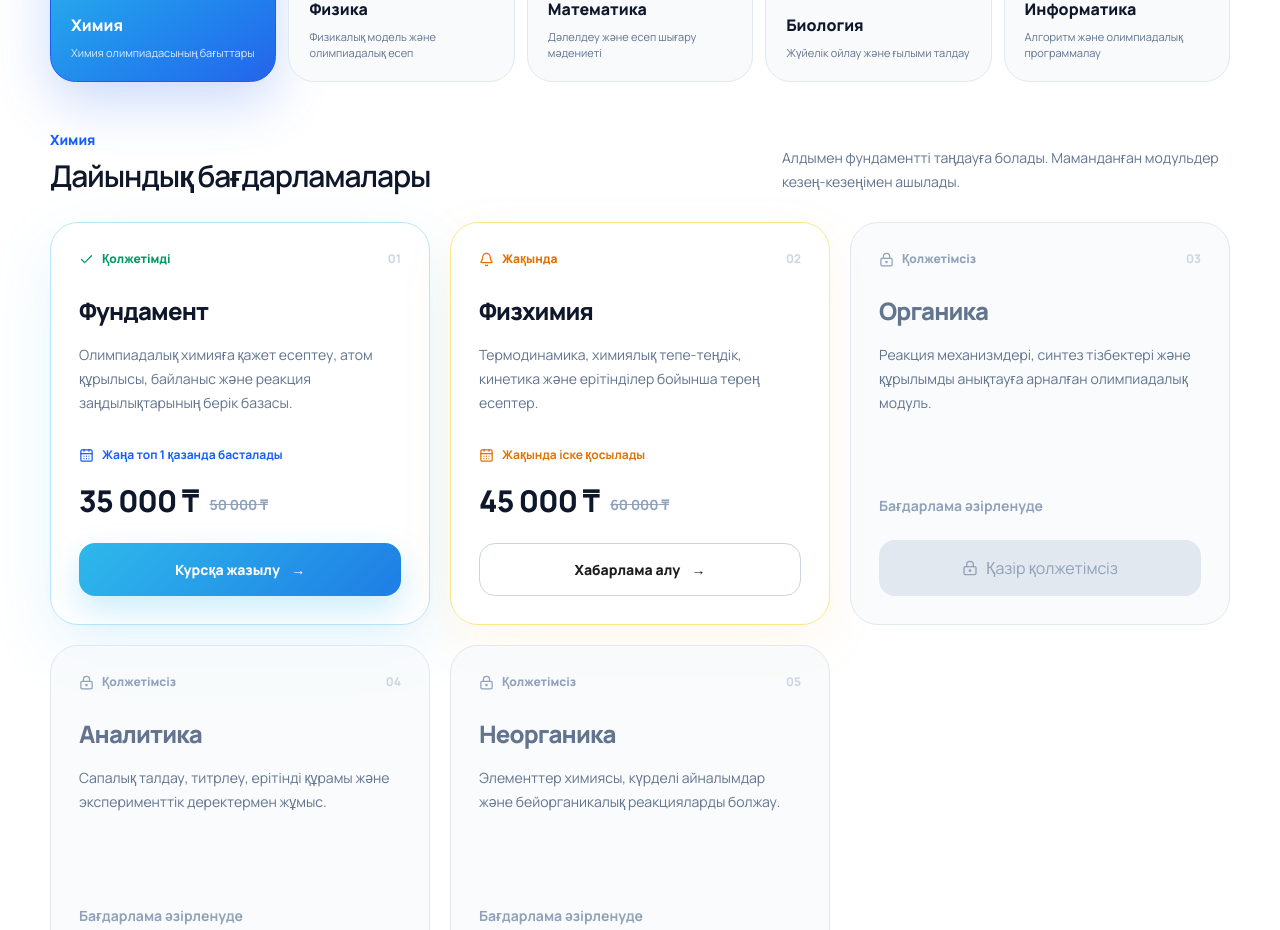
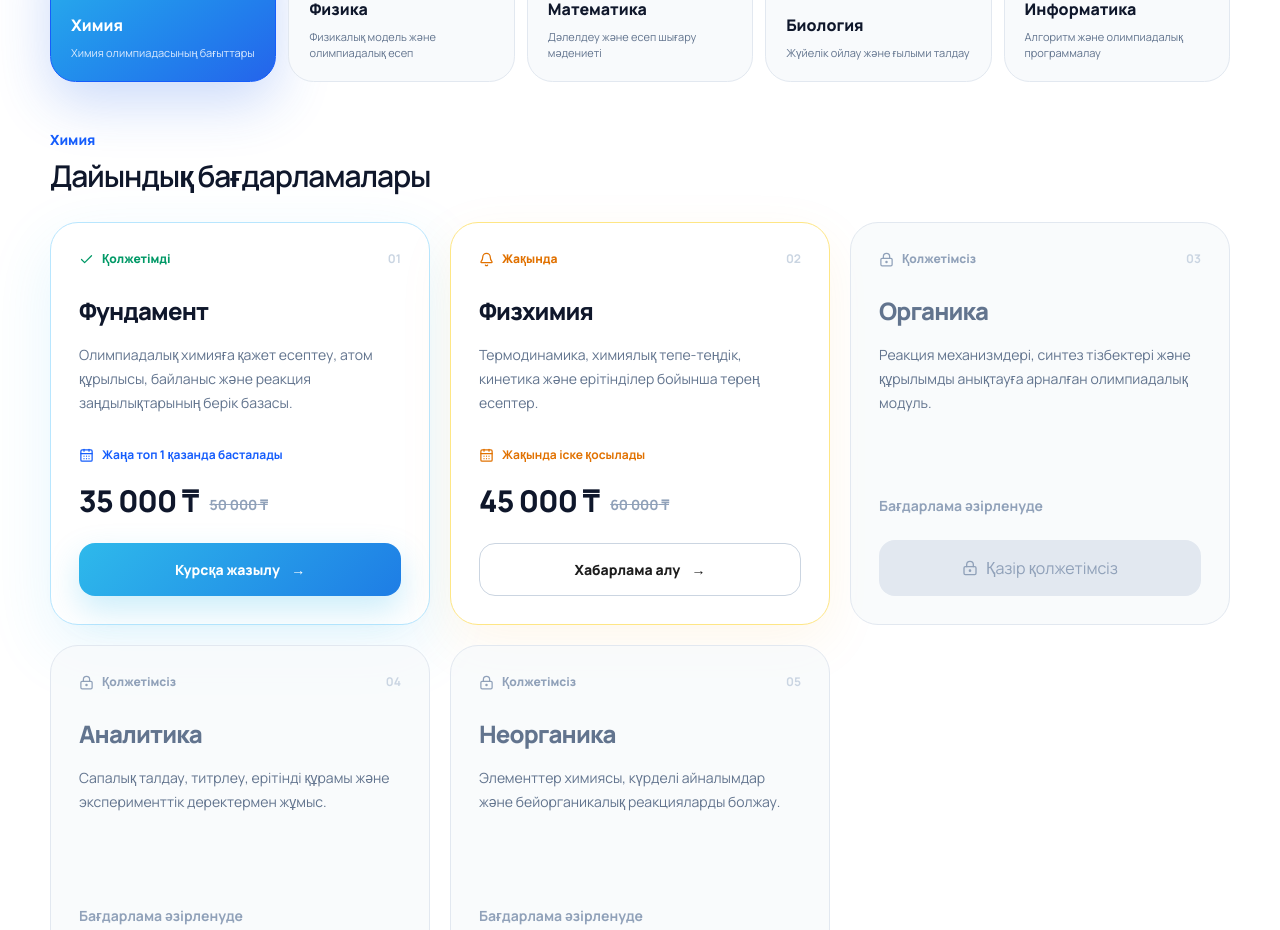
Before and after one commit to aldabergenuly/altyn-platforma, a Next.js app: page / in a window 1280 px wide. Shown: the part 5040-5970 px from the top of the page. Built offline with nearby package versions, Linux system fonts and the light colour scheme.

Commit message:
Remove subject program helper copy

```diff
--- a/app/components/Pricing.tsx
+++ b/app/components/Pricing.tsx
@@ -96,7 +96,7 @@ export default function Pricing() {
 
     <AnimatePresence mode="wait">
       <motion.div id="subject-programs" role="tabpanel" key={active.id} initial={{ opacity: 0, y: 18 }} animate={{ opacity: 1, y: 0 }} exit={{ opacity: 0, y: -12 }} transition={{ duration: .35, ease }} className="mt-12">
-        <div className="mb-7 flex flex-col gap-2 sm:flex-row sm:items-end sm:justify-between"><div><p className="text-sm font-extrabold text-blue-600">{active.name}</p><h3 className="mt-2 text-3xl font-semibold tracking-[-.04em] text-slate-900">Дайындық бағдарламалары</h3></div><p className="max-w-md text-sm leading-6 text-slate-500">Алдымен фундаментті таңдауға болады. Маманданған модульдер кезең-кезеңімен ашылады.</p></div>
+        <div className="mb-7"><p className="text-sm font-extrabold text-blue-600">{active.name}</p><h3 className="mt-2 text-3xl font-semibold tracking-[-.04em] text-slate-900">Дайындық бағдарламалары</h3></div>
         <div className="grid gap-5 md:grid-cols-2 xl:grid-cols-3">{active.programs.map((program, index) => <ProgramCard key={program.name} program={program} index={index}/>)}</div>
       </motion.div>
     </AnimatePresence>
```
